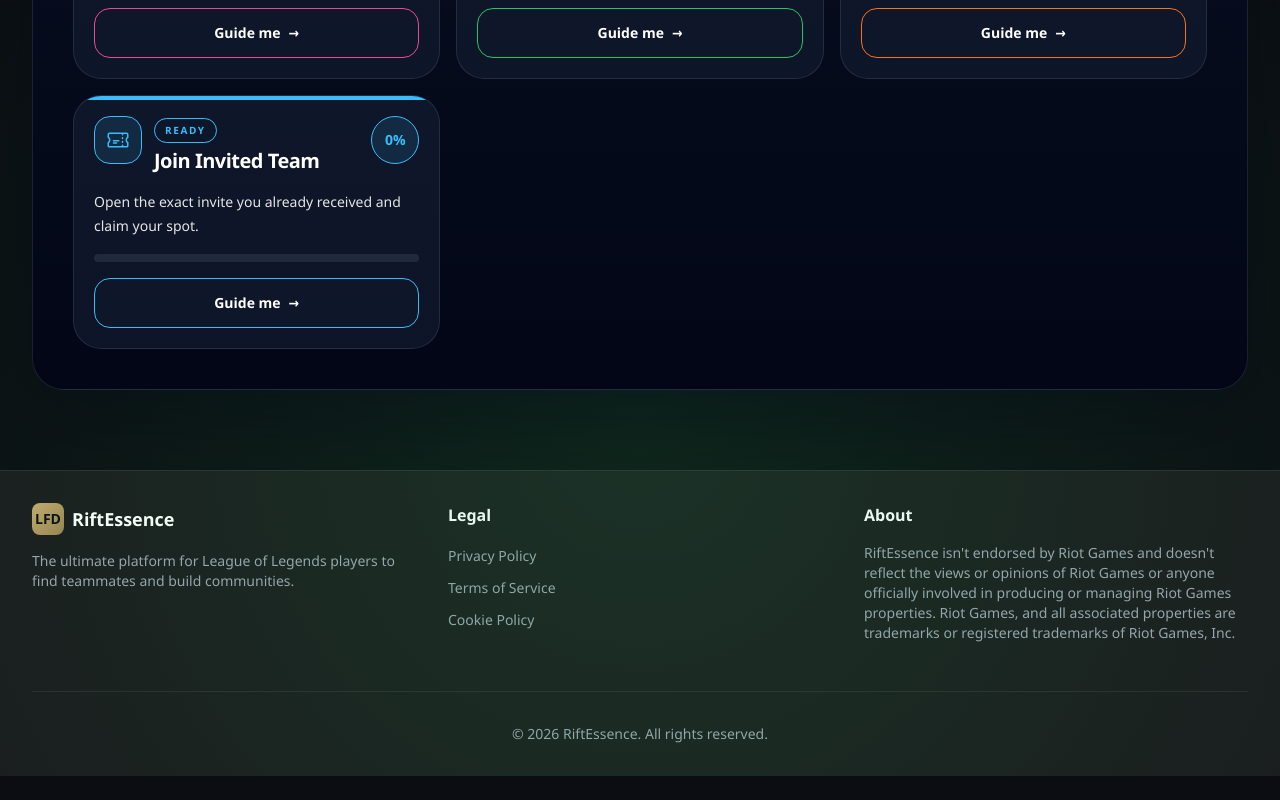
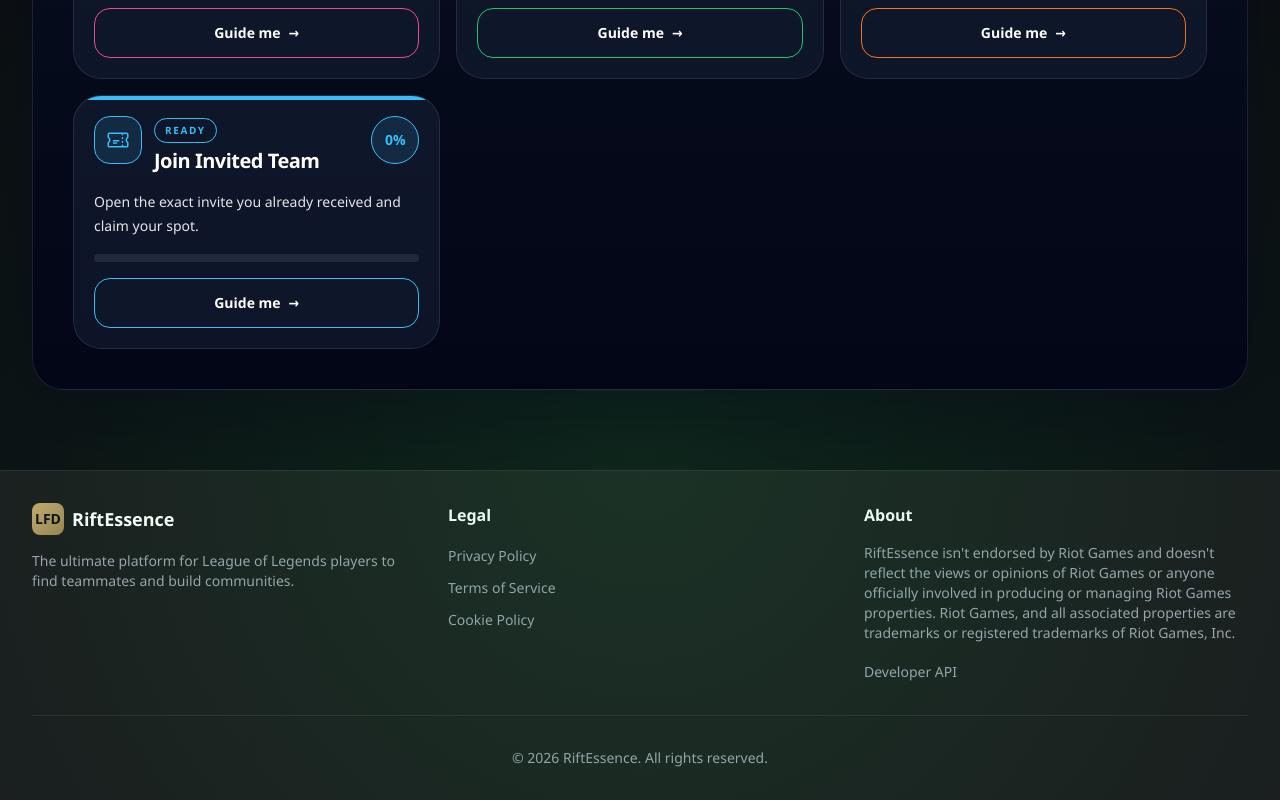
Before and after one commit to thvlysgit/riftessence, a Next.js app in the folder apps/web/: page / in a window 1280 px wide. Shown: the part 2101-2901 px from the top of the page. Before the commit the page ends 2877 px from the top, so only its background shows below. Built offline with nearby package versions, Linux system fonts and the light colour scheme; no server answers.

Commit message:
public api implementation

```diff
--- a/apps/web/components/Footer.tsx
+++ b/apps/web/components/Footer.tsx
@@ -86,6 +86,13 @@ export default function Footer() {
             <p className="text-sm mb-4" style={{ color: 'var(--color-text-muted)' }}>
               {t('footer.disclaimer')}
             </p>
+            <ul className="space-y-2">
+              <li>
+                <Link href="/developer-api" className="text-sm hover:underline" style={{ color: 'var(--color-text-muted)' }}>
+                  Developer API
+                </Link>
+              </li>
+            </ul>
           </div>
         </div>
 
--- a/apps/web/pages/admin/index.tsx
+++ b/apps/web/pages/admin/index.tsx
@@ -162,6 +162,12 @@ export default function AdminDashboard() {
       href: '/admin/settings',
       icon: '⚙️',
       description: 'Configure platform settings and features',
+    },
+    {
+      label: 'Developer API',
+      href: '/admin/developer-api',
+      icon: '🛠️',
+      description: 'Review API requests, keys, and usage',
     },
     {
       label: 'Broadcast Message',
```
